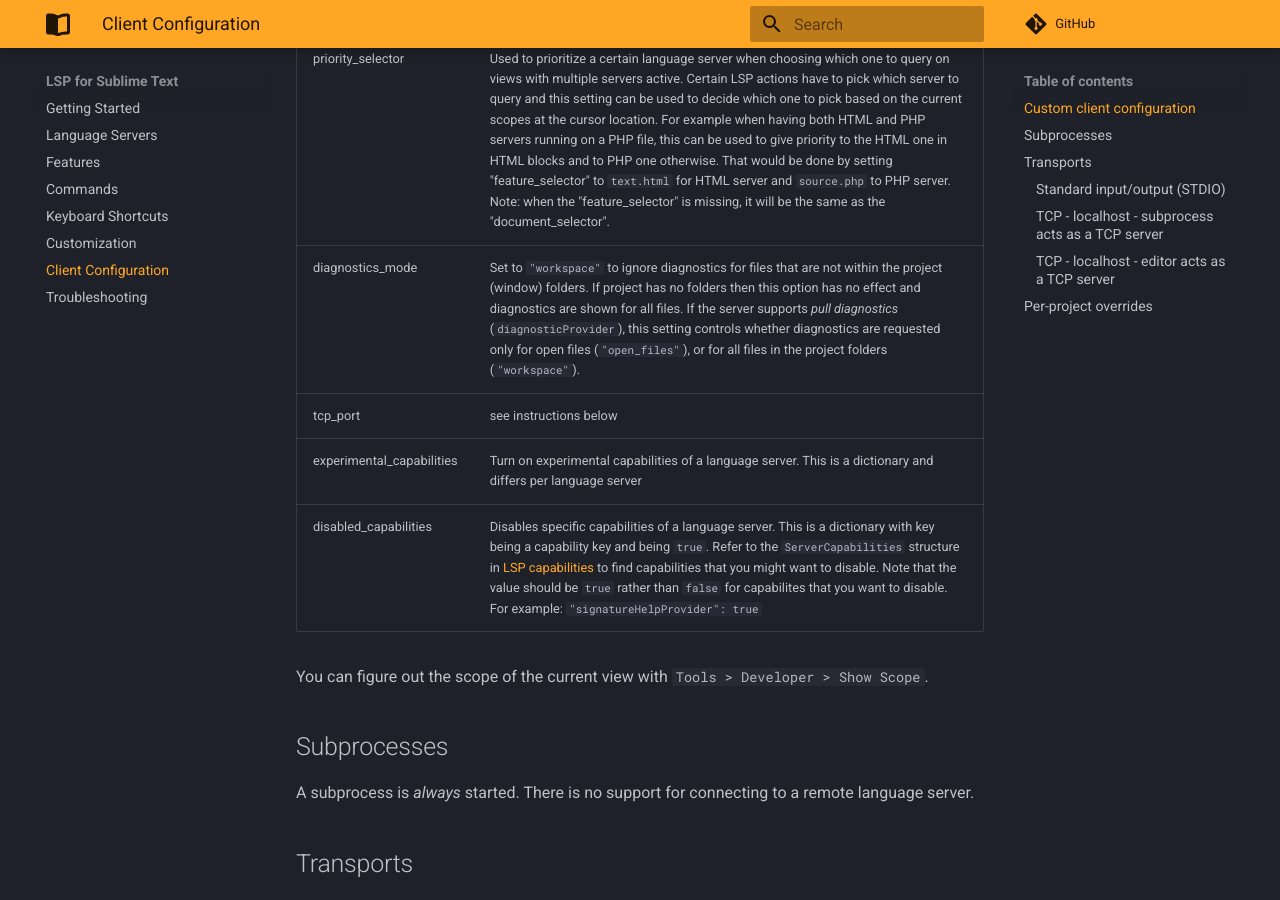
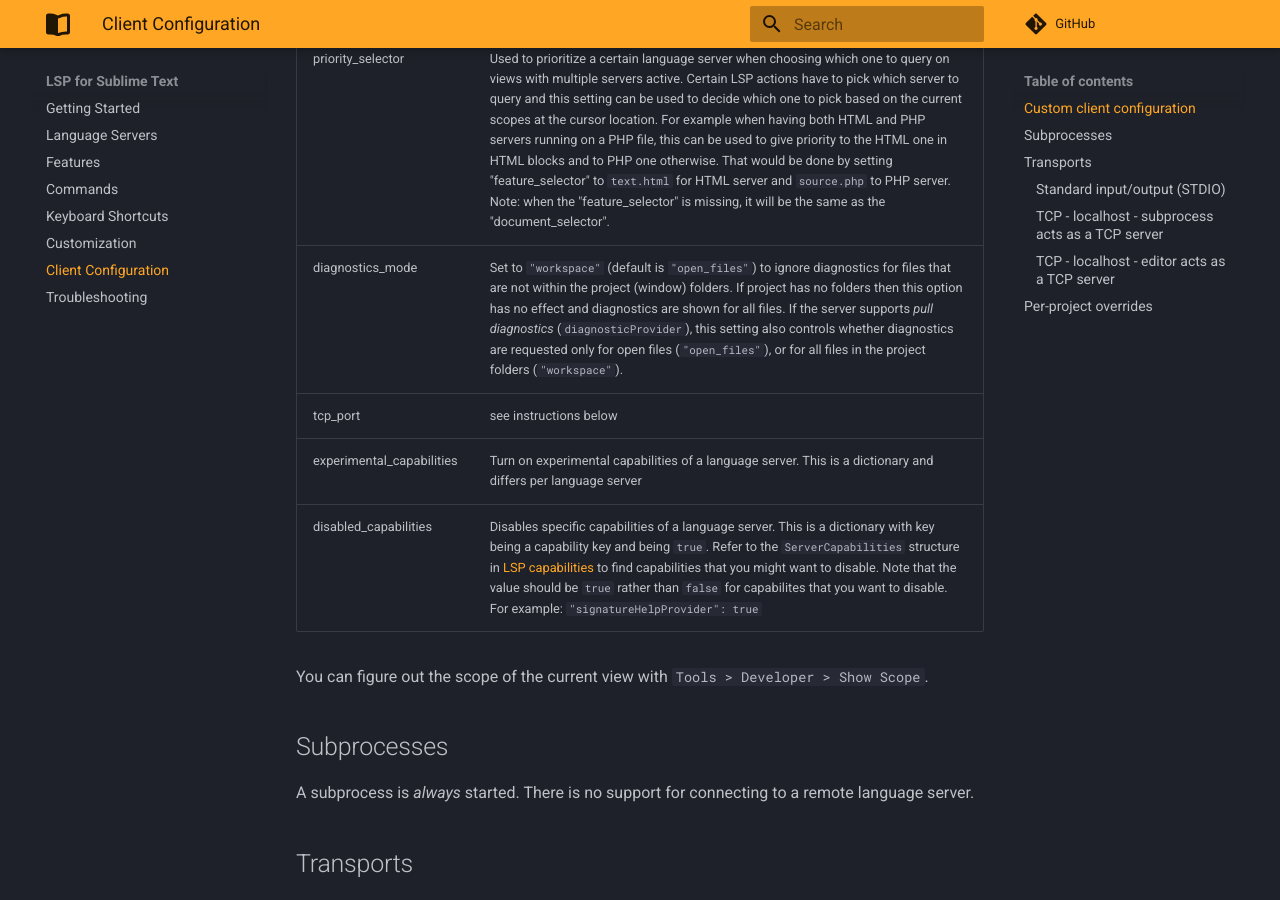
Before and after one commit to sublimelsp/LSP, an MkDocs documentation site: the page built from docs/src/client_configuration.md, in a window 1280 px wide and 900 px high, scrolled down 1445 px. Built offline with MkDocs 1.6.1 and Material for MkDocs 9.7.7, drawn with Linux system fonts in a browser that asks for light colours; comment, search, counter and statistics services are not loaded.

Commit message:
Typo & wording

```diff
--- a/docs/src/client_configuration.md
+++ b/docs/src/client_configuration.md
@@ -42,7 +42,7 @@
 | initializationOptions | options to send to the server at startup (rarely used) |
 | selector | This is _the_ connection between your files and language servers. It's a selector that is matched against the current view's base scope. If the selector matches with the base scope of the the file, the associated language server is started. For more information, see https://www.sublimetext.com/docs/3/selectors.html |
 | priority_selector | Used to prioritize a certain language server when choosing which one to query on views with multiple servers active. Certain LSP actions have to pick which server to query and this setting can be used to decide which one to pick based on the current scopes at the cursor location. For example when having both HTML and PHP servers running on a PHP file, this can be used to give priority to the HTML one in HTML blocks and to PHP one otherwise. That would be done by setting "feature_selector" to `text.html` for HTML server and `source.php` to PHP server. Note: when the "feature_selector" is missing, it will be the same as the "document_selector".
-| diagnostics_mode | Set to `"workspace"` to ignore diagnostics for files that are not within the project (window) folders. If project has no folders then this option has no effect and diagnostics are shown for all files. If the server supports _pull diagnostics_ (`diagnosticProvider`), this setting controls whether diagnostics are requested only for open files (`"open_files"`), or for all files in the project folders (`"workspace"`). |
+| diagnostics_mode | Set to `"workspace"` (default is `"open_files"`) to ignore diagnostics for files that are not within the project (window) folders. If project has no folders then this option has no effect and diagnostics are shown for all files. If the server supports _pull diagnostics_ (`diagnosticProvider`), this setting also controls whether diagnostics are requested only for open files (`"open_files"`), or for all files in the project folders (`"workspace"`). |
 | tcp_port | see instructions below |
 | experimental_capabilities | Turn on experimental capabilities of a language server. This is a dictionary and differs per language server |
 | disabled_capabilities | Disables specific capabilities of a language server. This is a dictionary with key being a capability key and being `true`. Refer to the `ServerCapabilities` structure in [LSP capabilities](https://microsoft.github.io/language-server-protocol/specifications/specification-current/#initialize) to find capabilities that you might want to disable. Note that the value should be `true` rather than `false` for capabilites that you want to disable. For example: `"signatureHelpProvider": true` |
```
Also changed, not shown: 1 other file.
